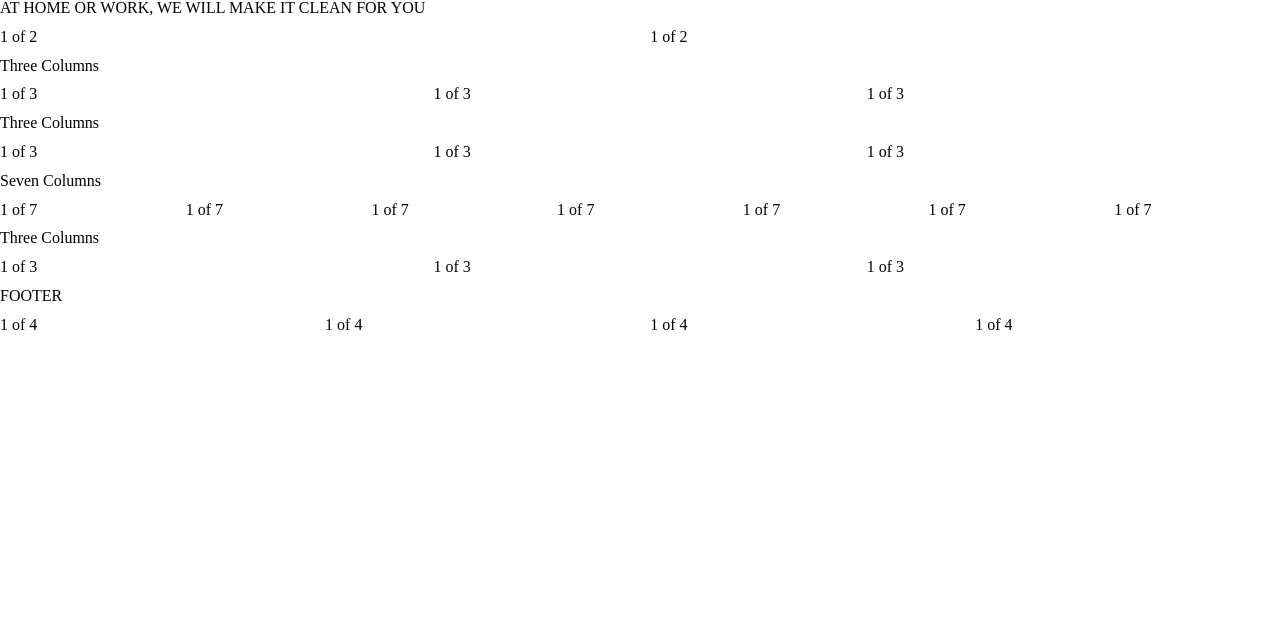
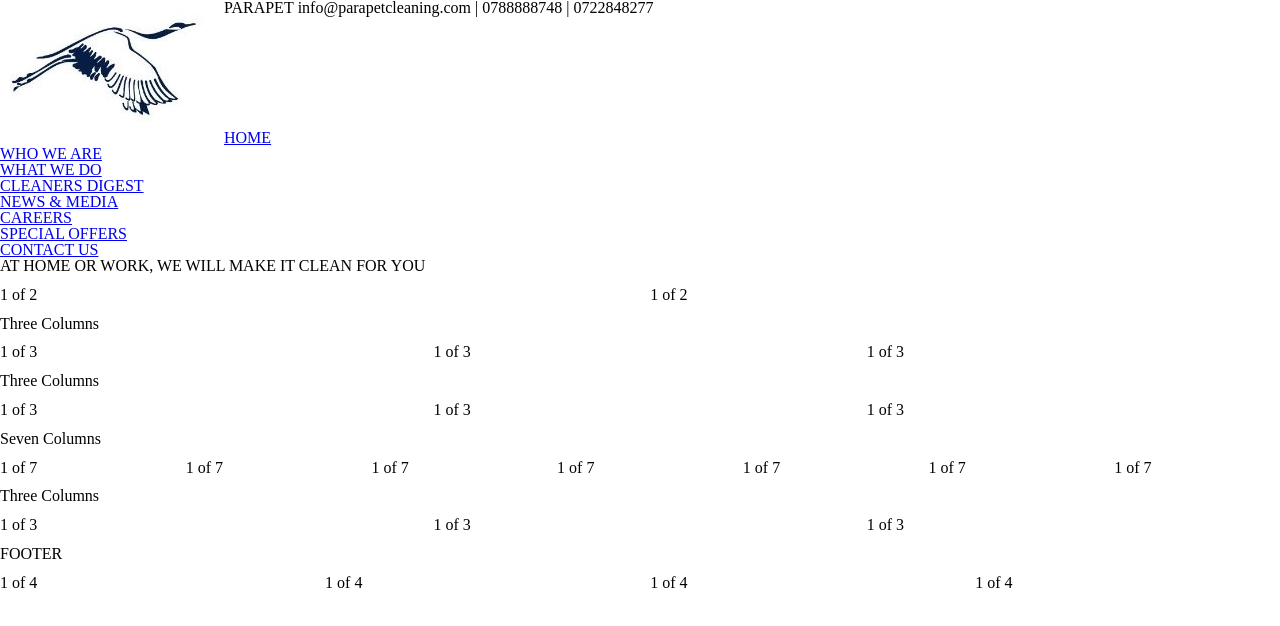
Before and after one commit to willardshikami/parakat, a plain HTML site: page index.html in a window 1280 px wide. Drawn offline with Linux system fonts and the light colour scheme.

Commit message:
changed logo, added new section, added googlefonts

```diff
--- a/css/styles.css
+++ b/css/styles.css
@@ -51,6 +51,30 @@ table {
   HEADER
   ========================================
 */
+
+.logo-bar{
+    height: 130px;
+}
+
+.logo {
+    padding: 10px;
+    float: left;
+}
+
+.contacts{
+    float: none;
+
+}
+
+.contacts h2,
+.contacts h4{
+    display: inline-block;
+}
+
+.nav-bar {
+
+}
+
 
 
 /*
--- a/index.html
+++ b/index.html
@@ -15,7 +15,12 @@
          <script src="js/main.js"></script>
 
          <!--LINK TO GOOGLE FONTS-->
+         <link href="https://fonts.googleapis.com/css?family=Libre+Franklin|Luckiest+Guy" rel="stylesheet">
 
+         <!--
+            font-family: 'Luckiest Guy', cursive;
+            font-family: 'Libre Franklin', sans-serif;
+         -->
 
     </head>
 
@@ -24,22 +29,29 @@
        <header>
 
           <!--WEBSITE LOGO-->
+          <div class="logo-bar">
            <div class="logo">
-
+               <img src="images/parapetlogo.png">
+           </div>
+           <!--CONTACT INFO IN LOGO-BAR-->
+           <div class="contacts">
+              <h2>PARAPET</h2>
+               <h4>info@parapetcleaning.com | 0788888748 | 0722848277</h4>
+           </div>
            </div>
 
            <!--WEBSITE NAVBAR-->
            <div class="nav-bar">
                <nav>
                    <ul>
-                       <li><a href="#"></a></li>
-                       <li><a href="#"></a></li>
-                       <li><a href="#"></a></li>
-                       <li><a href="#"></a></li>
-                       <li><a href="#"></a></li>
-                       <li><a href="#"></a></li>
-                       <li><a href="#"></a></li>
-                       <li><a href="#"></a></li>
+                       <li><a href="#">HOME</a></li>
+                       <li><a href="#">WHO WE ARE</a></li>
+                       <li><a href="#">WHAT WE DO</a></li>
+                       <li><a href="#">CLEANERS DIGEST</a></li>
+                       <li><a href="#">NEWS &amp; MEDIA</a></li>
+                       <li><a href="#">CAREERS</a></li>
+                       <li><a href="#">SPECIAL OFFERS</a></li>
+                       <li><a href="#">CONTACT US</a></li>
                    </ul>
                </nav>
            </div>
```
Also changed, not shown: images/parapetlogo.png (added), 1 other file.
